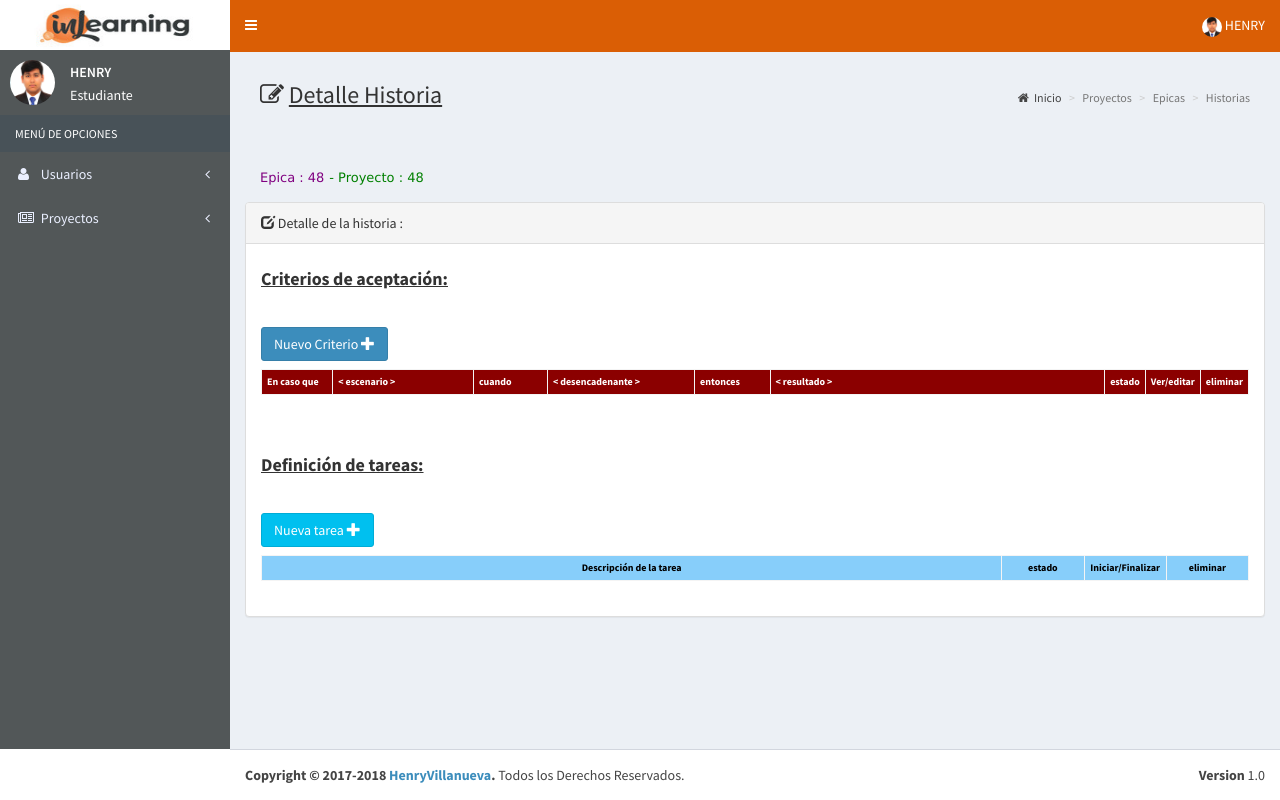
After one commit to henryvillanuevamonrroy/pScrum, a PHP site: page /pages/proyecto/historias_detalle.php in a window 1280 px wide. The commit adds this page. Run offline with PHP 8.4, Linux system fonts and the light colour scheme; a user stored in the database is signed in; data comes from the database, SQL or seed files in the repository; data that the repository does not hold is empty; some libraries are stand-ins or nearby versions.

Commit message:
ca
cambio

```diff
--- /dev/null
+++ b/pages/proyecto/componentes/ModalCriterio_tarea.php
@@ -0,0 +1,80 @@
+
+
+<div class="modal fade" id="modalNuevo" tabindex="-1" role="dialog" aria-labelledby="myModalLabel">
+    <div class="modal-dialog modal-sm" role="document">
+        <div class="modal-content">
+            <div class="modal-header">
+                <button type="button" class="close" data-dismiss="modal" aria-label="Close"><span aria-hidden="true">&times;</span></button>
+                <h4 class="modal-title" id="myModalLabel">Agrega nuevo criterio</h4>
+            </div>
+            <div class="modal-body">
+                <label>En caso que :</label>
+                <input type="text"  placeholder="escriba el escenario" name="" id="escenario" class="form-control input-sm">
+                <label>cuando :</label>
+                <input type="text"  placeholder="escriba el desencadenante" name="" id="desencadenante" class="form-control input-sm">
+                <label>entonces :</label>
+                <textarea rows="4" placeholder="escriba el resultado" name="" id="resultado" class="form-control input-sm"></textarea>
+                <input type="hidden" id="id_historia" name="" value="<?php echo $_SESSION['id_historia']; ?>">
+            </div>
+            <div class="modal-footer">
+                <button type="button" class="btn btn-primary" data-dismiss="modal" id="guardarnuevo_criterio">
+                    Agregar
+                </button>
+
+            </div>
+        </div>
+    </div>
+</div>
+
+<div class="modal fade" id="modalNuevo_tarea" tabindex="-1" role="dialog" aria-labelledby="myModalLabel">
+    <div class="modal-dialog modal-sm" role="document">
+        <div class="modal-content">
+            <div class="modal-header">
+                <button type="button" class="close" data-dismiss="modal" aria-label="Close"><span aria-hidden="true">&times;</span></button>
+                <h4 class="modal-title" id="myModalLabel">Agrega nueva tarea</h4>
+            </div>
+            <div class="modal-body">
+                <label>Descripcion :</label>
+                <textarea rows="5" placeholder="escriba el resultado" name="" id="descripcion_tarea" class="form-control input-sm"></textarea>
+                <input type="hidden" id="id_historia_tarea" name="" value="<?php echo $_SESSION['id_historia']; ?>">
+            </div>
+            <div class="modal-footer">
+                <button type="button" class="btn btn-primary" data-dismiss="modal" id="guardarnuevo_tarea">
+                    Agregar
+                </button>
+
+            </div>
+        </div>
+    </div>
+</div>
+
+<!-- Modal para edicion de datos -->
+
+<div class="modal fade" id="modalEdicion_criterio" tabindex="-1" role="dialog" aria-labelledby="myModalLabel">
+    <div class="modal-dialog modal-sm" role="document">
+        <div class="modal-content">
+            <div class="modal-header">
+                <button type="button" class="close" data-dismiss="modal" aria-label="Close"><span aria-hidden="true">&times;</span></button>
+                <h4 class="modal-title" id="myModalLabel">Actualizar historias</h4>
+            </div>
+            <div class="modal-body">
+                <input type="text" hidden="" id="idcriterio_edt" name="">
+                <label>En caso que :</label>
+                <input type="text"  placeholder="escriba el escenario" name="" id="escenarioc" class="form-control input-sm">
+                <label>cuando :</label>
+                <input type="text"  placeholder="escriba el desencadenante" name="" id="desencadenantec" class="form-control input-sm">
+                <label>entonces :</label>
+                <textarea rows="4" placeholder="escriba el resultado" name="" id="resultadoc" class="form-control input-sm"></textarea>
+                <label>estado :</label>
+                <select class="form-control select2" id="estadoc" name="estadoc" style="width: 100%;" >
+                    <option value="1">No Cumple</option>
+                    <option value="2">Cumple</option>
+                </select>
+            </div>
+            <div class="modal-footer">
+                <button type="button" class="btn btn-warning" id="actualizacriterio" data-dismiss="modal">Actualizar</button>
+
+            </div>
+        </div>
+    </div>
+</div>
--- a/pages/proyecto/componentes/ModalEpica.php
+++ b/pages/proyecto/componentes/ModalEpica.php
@@ -8,11 +8,11 @@
         <h4 class="modal-title" id="myModalLabel">Agrega nueva Epica</h4>
       </div>
       <div class="modal-body">
-        	<label>Epica</label>
+        	<label>Epica :</label>
                 <input type="text"  placeholder="epica" name="" id="epica" class="form-control input-sm">
-                <label>Descripci&oacute;n</label>
+                <label>Descripci&oacute;n :</label>
                 <textarea  placeholder="decripcion" name="" id="descripcion" class="form-control input-sm" rows="5"></textarea>
-             <input type="hidden" id="id_proyecto" name="" value="<?php echo $_SESSION['id_proyecto']; ?>">
+                <input type="hidden" id="id_proyecto" name="" value="<?php echo $_SESSION['id_proyecto']; ?>">
       </div>
       <div class="modal-footer">
         <button type="button" class="btn btn-primary" data-dismiss="modal" id="guardarnuevo_epica">
--- a/pages/proyecto/componentes/ModalHistoria.php
+++ b/pages/proyecto/componentes/ModalHistoria.php
@@ -8,11 +8,11 @@
                 <h4 class="modal-title" id="myModalLabel">Agrega nueva Epica</h4>
             </div>
             <div class="modal-body">
-                <label>Como</label>
+                <label>Como :</label>
                 <input type="text"  placeholder="escriba el nombre de usuario" name="" id="usuario" class="form-control input-sm">
-                <label>necesito/deseo</label>
+                <label>necesito/deseo :</label>
                 <input type="text"  placeholder="escriba la necesidad" name="" id="necesidad" class="form-control input-sm">
-                <label>para (la razón)</label>
+                <label>para (la razón) :</label>
                 <input type="text"  placeholder="escriba para qué necesita" name="" id="razon" class="form-control input-sm">
                 <input type="hidden" id="id_epicas" name="" value="<?php echo $_SESSION['$id_epicas']; ?>">
             </div>
--- a/pages/proyecto/componentes/ModalProyecto.php
+++ b/pages/proyecto/componentes/ModalProyecto.php
@@ -6,9 +6,9 @@
         <h4 class="modal-title" id="myModalLabel">Agrega nuevo proyecto</h4>
       </div>
       <div class="modal-body">
-        	<label>Proyecto</label>
+        	<label>Proyecto :</label>
                 <input type="text"  placeholder="proyecto" name="" id="proyecto" class="form-control input-sm">
-                <label>Descripci&oacute;n</label>
+                <label>Descripci&oacute;n :</label>
                 <textarea  placeholder="decripcion" name="" id="descripcion" class="form-control input-sm" rows="5"></textarea>
           </div>
       <div class="modal-footer">
--- /dev/null
+++ b/pages/proyecto/componentes/tabla_criterios_aceptacion.php
@@ -0,0 +1,75 @@
+
+<?php
+session_start();
+
+require_once "../../../conexionbd/connectDB.php";
+?>
+<div class="row">
+    <div class="col-sm-12 table-responsive">
+        <table  style="width: 100%;text-align:left;" class="table  table-hover table-condensed table-bordered">
+            <caption>
+                <button class="btn btn-primary" data-toggle="modal" data-target="#modalNuevo">
+                    Nuevo Criterio
+                    <span class="glyphicon glyphicon-plus"></span>
+                </button>
+            </caption>
+            <tr style="font-size:10px;background-color:darkred; color:white">
+                <td class="col-sm-1"><b>En caso que</b></td>
+                <td class="col-sm-2"><b>< escenario ></b></td>
+                <td class="col-sm-1"><b>cuando</b></td>
+                <td class="col-sm-2"><b>< desencadenante ></b></td>
+                <td class="col-sm-1"><b>entonces</b></td>
+                <td class="col-sm-5"><b>< resultado ></b></td>
+                <td class="col-sm-1"><b>estado</b></td>
+                <td class="col-sm-1"><b>Ver/editar</b></td>
+                <td class="col-sm-1"><b>eliminar</b></td>
+            </tr>
+
+            <?php
+             $id_historia=$_SESSION['id_historia'];
+            $sql = "SELECT * from criterios_aceptacion where id_historia =$id_historia order by estado";
+
+
+            $result = mysqli_query($connect, $sql);
+            while ($ver = mysqli_fetch_row($result)) {
+
+                $datos = $ver[0] . "||" .
+                        $ver[1] . "||" .
+                        $ver[2]. "||" .
+                        $ver[3]. "||" .
+                        $ver[4];
+                ?>
+
+                <tr style="font-size:10px">
+                    <td>En caso que</td>
+                    <td style="color:blue"> <b><?php echo $ver[1] ?></b></td>
+                    <td>cuando</td>
+                    <td style="color:blue"><b><?php echo $ver[2] ?></b></td>
+                    <td>entonces</td>
+                    <td style="color:blue"><b><?php echo $ver[3] ?></b></td>
+                    <td>
+                        <?php if($ver[4] == 1){ ?>
+                        <span class="label label-danger">No Cumple</span>
+                    <?php } ?>
+                        <?php if($ver[4] == 2){ ?>
+                        <span class="label label-success">Cumple</span>
+                    <?php } ?>
+
+
+                    </td>
+                    <td>
+                        <button class="btn btn-warning glyphicon glyphicon-pencil" data-toggle="modal" data-target="#modalEdicion_criterio" onclick="agregaformcriterio('<?php echo $datos ?>')"></button>
+                    </td>
+                    <td>
+                        <button class="btn btn-danger glyphicon glyphicon-remove"
+                                onclick="preguntarSiNocriterio('<?php echo $ver[0] ?>')">
+
+                        </button>
+                    </td>
+                </tr>
+                <?php
+            }
+            ?>
+        </table>
+    </div>
+</div>
--- a/pages/proyecto/componentes/tabla_epicas.php
+++ b/pages/proyecto/componentes/tabla_epicas.php
@@ -23,7 +23,8 @@ require_once "../../../conexionbd/connectDB.php";
             </tr>
 
             <?php
-            $sql = "SELECT * from epicas order by epica";
+            $id_proyecto = $_SESSION['id_proyecto'];
+            $sql = "SELECT * from epicas where id_proyecto = '$id_proyecto' order by epica";
 
 
             $result = mysqli_query($connect, $sql);
--- /dev/null
+++ b/pages/proyecto/componentes/tabla_tareas.php
@@ -0,0 +1,78 @@
+
+<?php
+session_start();
+
+require_once "../../../conexionbd/connectDB.php";
+?>
+<div class="row">
+    <div class="col-sm-12 table-responsive">
+        <table  style="width: 100%;text-align:center;" class="table  table-hover table-condensed table-bordered">
+            <caption>
+                <button class="btn btn-info" data-toggle="modal" data-target="#modalNuevo_tarea">
+                    Nueva tarea
+                    <span class="glyphicon glyphicon-plus"></span>
+                </button>
+            </caption>
+            <tr style="font-size:10px;background-color:lightskyblue; color:black">
+                <td class="col-sm-9"><b>Descripci&oacute;n de la tarea</b></td>
+                <td class="col-sm-1"><b>estado</b></td>
+                <td class="col-sm-1"><b>Iniciar/Finalizar</b></td>
+                <td class="col-sm-1"><b>eliminar</b></td>
+            </tr>
+
+            <?php
+            $id_historia=$_SESSION['id_historia'];
+
+            $sql = "SELECT * from tarea where id_historia ='$id_historia' order by estado ";
+
+
+            $result = mysqli_query($connect, $sql);
+            while ($ver = mysqli_fetch_row($result)) {
+
+                $datos = $ver[0] . "||" .
+                        $ver[1] . "||" .
+                        $ver[2]. "||" .
+                        $ver[3];
+                ?>
+
+                <tr style="font-size:10px">
+                    <td style="color:blue"> <b><?php echo $ver[1] ?></b></td>
+                    <td>
+                        <?php if($ver[2] == 1){ ?>
+                        <span class="label label-danger">No iniciado</span>
+                    <?php } ?>
+                        <?php if($ver[2] == 2){ ?>
+                        <span class="label label-warning">En proceso</span>
+                    <?php } ?>
+                        <?php if($ver[2] == 3){ ?>
+                        <span class="label label-success">Finalizado</span>
+                    <?php } ?>
+
+                    </td>
+                    <td>
+                        <?php if($ver[2] == 1){ ?>
+                        <button class="btn btn-danger"
+                                onclick="preguntarSiNotarea_inicio('<?php echo $ver[0] ?>')"> Iniciar</button>
+                    <?php } ?>
+                        <?php if($ver[2] == 2){ ?>
+                        <button class="btn btn-success"
+                                onclick="preguntarSiNotarea_final('<?php echo $ver[0] ?>')"> Finalizar</button>
+                    <?php } ?>
+                        <?php if($ver[2] == 3){ ?>
+                        <button disabled=""> Terminado</button>
+                    <?php } ?>
+
+                    </td>
+                    <td>
+                        <button class="btn btn-danger glyphicon glyphicon-remove"
+                                onclick="preguntarSiNotarea('<?php echo $ver[0] ?>')">
+
+                        </button>
+                    </td>
+                </tr>
+                <?php
+            }
+            ?>
+        </table>
+    </div>
+</div>
--- a/pages/proyecto/historias.php
+++ b/pages/proyecto/historias.php
@@ -8,8 +8,8 @@ require_once ('./componentes/ModalHistoria.php');
 $id_epicas = $_POST["id_epicas"];
 $id_epicas_name = $_POST["id_epicas_name"];
 
-$_SESSION['$id_epicas'] = $id_epicas;
-$_SESSION['$id_epicas_name'] = $id_epicas_name;
+$_SESSION['id_epicas'] = $id_epicas;
+$_SESSION['id_epicas_name'] = $id_epicas_name;
 
 ?>
 <script src="../../pages/proyecto/js/funciones.js"></script>
--- /dev/null
+++ b/pages/proyecto/historias_detalle.php
@@ -0,0 +1,116 @@
+<!DOCTYPE html>
+<?php include ('../../conexionbd/session.php'); ?>
+<?php include ('../../includes/header.php'); ?>
+
+<?php
+require_once ('./componentes/ModalCriterio_tarea.php');
+
+$id_historia = $_POST["id_historia"];
+$id_historia_name = $_POST["id_historia_name"];
+
+$_SESSION['id_historia'] = $id_historia;
+$_SESSION['id_historia_name'] = $id_historia_name;
+?>
+<script src="../../pages/proyecto/js/funciones.js"></script>
+<!-- ******   CUERPO DEL PROGRAMAAAAAA *******************************************-->
+
+<!-- Content Wrapper. Contains page content -->
+<div class="content-wrapper">
+
+    <!-- Content Header (Page header) -->
+    <section class="content-header">
+
+        <section class="content-header">
+            <ol class="breadcrumb">
+                <li class="breadcrumb-item"><a href="#"><i class="fa fa-home"></i>Inicio</a></li>
+                <li class="active">Proyectos</li>
+                <li class="active">Epicas</li>
+                <li class="active">Historias</li>
+            </ol>
+            <h1> <i class='fa fa-edit'></i> <u>Detalle Historia</u></h1>
+            <h1><font size="3" face="verdana" color="darkblue"><strong><u><br> <?php echo $id_historia_name; ?></u></strong></font> <br>
+                <font size="2" face="verdana" color="purple">Epica : <?php echo $_SESSION['id_epicas_name']; ?></font>
+                <font size="2" face="verdana" color="green"> - Proyecto : <?php echo $_SESSION['id_proyecto_name']; ?></font></h1>
+
+
+        </section>
+
+    </section>
+
+    <!--tabla producots-->
+    <section class="content">
+        <div class="row">
+            <div class="col-md-12">
+                <div class="panel panel-default">
+
+                    <div class="panel-heading">
+                        <div class="page-heading"><i class="glyphicon glyphicon-edit"></i> Detalle de la historia :</div>
+                    </div> <!-- /panel-heading -->
+
+                    <div class="panel-body">
+                        <h4> <b><u>Criterios de aceptación:</u></b> </h4> <br>
+                        <div id="tabla_criterios_aceptacion"></div>
+                    </div><!--panel-body-->
+
+                    <div class="panel-body">
+                        <h4> <b><u>Definición de tareas:</u></b> </h4> <br>
+                        <div id="tabla_tareas"></div>
+                    </div><!--panel-body-->
+
+                </div><!--panel-default-->
+            </div><!-- /.col -->
+
+        </div><!-- /.row -->
+
+        <div class="row">
+            <div class="col-md-6"> </div>
+            <div class="col-md-2">
+            </div>
+            <div class="col-md-2"> </div>
+            <div class="col-md-2">
+
+            </div><!-- /.col -->
+
+        </div>
+    </section>
+
+
+</div>
+
+<?php include ('../../includes/footer.php'); ?>
+
+<script type="text/javascript">
+    $(document).ready(function () {
+        $('#tabla_criterios_aceptacion').load('componentes/tabla_criterios_aceptacion.php');
+        $('#tabla_tareas').load('componentes/tabla_tareas.php');
+    });
+</script>
+
+<script type="text/javascript">
+    $(document).ready(function () {
+        $('#guardarnuevo_criterio').click(function () {
+            escenario = $('#escenario').val();
+            desencadenante = $('#desencadenante').val();
+            resultado = $('#resultado').val();
+            id_historia = $('#id_historia').val();
+
+            agregarcriterios(escenario, desencadenante, resultado, id_historia);
+        });
+
+        $('#guardarnuevo_tarea').click(function () {
+            descripcion_tarea = $('#descripcion_tarea').val();
+            id_historia_tarea = $('#id_historia_tarea').val();
+
+            agregartareas(descripcion_tarea, id_historia_tarea);
+        });
+
+
+
+
+        $('#actualizacriterio').click(function () {
+
+            actualizacriterio();
+        });
+
+    });
+</script>
--- a/pages/proyecto/js/funciones.js
+++ b/pages/proyecto/js/funciones.js
@@ -67,7 +67,53 @@ function agregarhistorias(usuario, necesidad, razon, id_epicas) {
     });
 
 }
+function agregarcriterios(escenario, desencadenante, resultado, id_historia) {
 
+    cadena = "escenario=" + escenario +
+            "&desencadenante=" + desencadenante +
+            "&resultado=" + resultado +
+            "&id_historia=" + id_historia;
+
+
+    $.ajax({
+        type: "POST",
+        url: "php/agregarcriterios.php",
+        data: cadena,
+        success: function (r) {
+            if (r == 1) {
+                $('#tabla_criterios_aceptacion').load('componentes/tabla_criterios_aceptacion.php');
+                $('#tabla_tareas').load('componentes/tabla_tareas.php');
+                alertify.success("agregado con exito :)");
+            } else {
+                alertify.error("Fallo el servidor :(");
+            }
+        }
+    });
+
+}
+
+function agregartareas(descripcion_tarea, id_historia_tarea) {
+
+    cadena = "descripcion_tarea=" + descripcion_tarea +
+            "&id_historia_tarea=" + id_historia_tarea;
+
+
+    $.ajax({
+        type: "POST",
+        url: "php/agregartareas.php",
+        data: cadena,
+        success: function (r) {
+            if (r == 1) {
+                $('#tabla_criterios_aceptacion').load('componentes/tabla_criterios_aceptacion.php');
+                $('#tabla_tareas').load('componentes/tabla_tareas.php');
+                alertify.success("agregado con exito :)");
+            } else {
+                alertify.error("Fallo el servidor :(");
+            }
+        }
+    });
+
+}
 
 function agregaform(datos) {
 
@@ -154,8 +200,8 @@ function actualizahistoria() {
         success: function (r) {
 
             if (r == 1) {
-               $('#tabla_historias').load('componentes/tabla_historias.php');
-                 alertify.success("Actualizado con exito :)");
+                $('#tabla_historias').load('componentes/tabla_historias.php');
+                alertify.success("Actualizado con exito :)");
             } else {
                 alertify.error("Fallo el servidor :(");
             }
@@ -164,6 +210,38 @@ function actualizahistoria() {
 
 }
 
+function actualizacriterio() {
+
+
+    idcriterio_edt = $('#idcriterio_edt').val();
+    escenarioc = $('#escenarioc').val();
+    desencadenantec = $('#desencadenantec').val();
+    resultadoc = $('#resultadoc').val();
+    estadoc = $('#estadoc').val();
+
+    cadena = "&idcriterio_edt=" + idcriterio_edt +
+            "&escenarioc=" + escenarioc +
+            "&desencadenantec=" + desencadenantec +
+            "&resultadoc=" + resultadoc +
+            "&estadoc=" + estadoc;
+
+    $.ajax({
+        type: "POST",
+        url: "php/actualizacriterio.php",
+        data: cadena,
+        success: function (r) {
+
+            if (r == 1) {
+               $('#tabla_criterios_aceptacion').load('componentes/tabla_criterios_aceptacion.php');
+                $('#tabla_tareas').load('componentes/tabla_tareas.php');
+                  alertify.success("Actualizado con exito :)");
+            } else {
+                alertify.error("Fallo el servidor :(");
+            }
+        }
+    });
+
+}
 
 function actualizacursos() {
 
@@ -200,7 +278,8 @@ function preguntarSiNoepica(id) {
                 eliminarDatosEpica(id)
             }
     , function () {
-        alertify.error('Se cancelo')});
+        alertify.error('Se cancelo')
+    });
 }
 
 
@@ -210,7 +289,8 @@ function preguntarSiNohistoria(id) {
                 eliminarDatosHistoria(id)
             }
     , function () {
-        alertify.error('Se cancelo')});
+        alertify.error('Se cancelo')
+    });
 }
 
 function eliminarDatosHistoria(id) {
@@ -223,8 +303,8 @@ function eliminarDatosHistoria(id) {
         data: cadena,
         success: function (r) {
             if (r == 1) {
-               $('#tabla_historias').load('componentes/tabla_historias.php');
-                 alertify.success("Eliminado con exito!");
+                $('#tabla_historias').load('componentes/tabla_historias.php');
+                alertify.success("Eliminado con exito!");
             } else {
                 alertify.error("Fallo el servidor :(");
             }
@@ -270,6 +350,26 @@ function eliminarDatos(id) {
     });
 }
 
+function eliminarDatostarea(id) {
+
+    cadena = "id=" + id;
+
+    $.ajax({
+        type: "POST",
+        url: "php/eliminarDatostarea.php",
+        data: cadena,
+        success: function (r) {
+            if (r == 1) {
+               $('#tabla_criterios_aceptacion').load('componentes/tabla_criterios_aceptacion.php');
+                $('#tabla_tareas').load('componentes/tabla_tareas.php');
+                 alertify.success("Eliminado con exito!");
+            } else {
+                alertify.error("Fallo el servidor :(");
+            }
+        }
+    });
+}
+
 
 function ingresar_al_proyecto(id) {
 
@@ -300,3 +400,117 @@ function preguntarSiNo(id) {
         alertify.error('Se cancelo')
     });
 }
+
+function preguntarSiNotarea(id) {
+    alertify.confirm('Eliminar tarea', '¿Esta seguro de eliminar esta tarea?',
+            function () {
+                eliminarDatostarea(id)
+            }
+    , function () {
+        alertify.error('Se cancelo')
+    });
+}
+
+function preguntarSiNotarea_inicio(id) {
+    alertify.confirm('Siguiente paso', '¿Esta seguro de inciar esta tarea?',
+            function () {
+                iniciartarea(id)
+            }
+    , function () {
+        alertify.error('Se cancelo')
+    });
+}
+
+function preguntarSiNotarea_final(id) {
+    alertify.confirm('Siguiente paso', '¿Esta seguro de cerrar esta tarea?',
+            function () {
+                finalizartarea(id)
+            }
+    , function () {
+        alertify.error('Se cancelo')
+    });
+}
+
+function iniciartarea(id) {
+
+    cadena = "id=" + id;
+
+    $.ajax({
+        type: "POST",
+        url: "php/iniciartarea.php",
+        data: cadena,
+        success: function (r) {
+            if (r == 1) {
+               $('#tabla_criterios_aceptacion').load('componentes/tabla_criterios_aceptacion.php');
+                $('#tabla_tareas').load('componentes/tabla_tareas.php');
+                 alertify.success("Eliminado con exito!");
+            } else {
+                alertify.error("Fallo el servidor :(");
+            }
+        }
+    });
+}
+
+function finalizartarea(id) {
+
+    cadena = "id=" + id;
+
+    $.ajax({
+        type: "POST",
+        url: "php/finalizartarea.php",
+        data: cadena,
+        success: function (r) {
+            if (r == 1) {
+               $('#tabla_criterios_aceptacion').load('componentes/tabla_criterios_aceptacion.php');
+                $('#tabla_tareas').load('componentes/tabla_tareas.php');
+                 alertify.success("Eliminado con exito!");
+            } else {
+                alertify.error("Fallo el servidor :(");
+            }
+        }
+    });
+}
+
+
+function preguntarSiNocriterio(id) {
+    alertify.confirm('Eliminar criterio', '¿Esta seguro de eliminar este criterio?',
+            function () {
+                eliminarDatoscriterio(id)
+            }
+    , function () {
+        alertify.error('Se cancelo')
+    });
+}
+
+
+function eliminarDatoscriterio(id) {
+
+    cadena = "id=" + id;
+
+    $.ajax({
+        type: "POST",
+        url: "php/eliminarDatoscriterio.php",
+        data: cadena,
+        success: function (r) {
+            if (r == 1) {
+               $('#tabla_criterios_aceptacion').load('componentes/tabla_criterios_aceptacion.php');
+                $('#tabla_tareas').load('componentes/tabla_tareas.php');
+                 alertify.success("Eliminado con exito!");
+            } else {
+                alertify.error("Fallo el servidor :(");
+            }
+        }
+    });
+}
+
+
+function agregaformcriterio(datos) {
+
+    d = datos.split('||');
+
+    $('#idcriterio_edt').val(d[0]);
+    $('#escenarioc').val(d[1]);
+    $('#desencadenantec').val(d[2]);
+    $('#resultadoc').val(d[3]);
+
+}
```
Also changed, not shown: pages/proyecto/componentes/tabla_historias.php (+5 -4 lines), pages/proyecto/php/actualizacriterio.php (added, +16 -0 lines), pages/proyecto/php/agregarcriterios.php (added, +15 -0 lines), pages/proyecto/php/agregartareas.php (added, +12 -0 lines), pages/proyecto/php/eliminarDatoscriterio.php (added, +9 -0 lines), pages/proyecto/php/eliminarDatostarea.php (added, +9 -0 lines), pages/proyecto/php/finalizartarea.php (added, +10 -0 lines), pages/proyecto/php/iniciartarea.php (added, +10 -0 lines).
